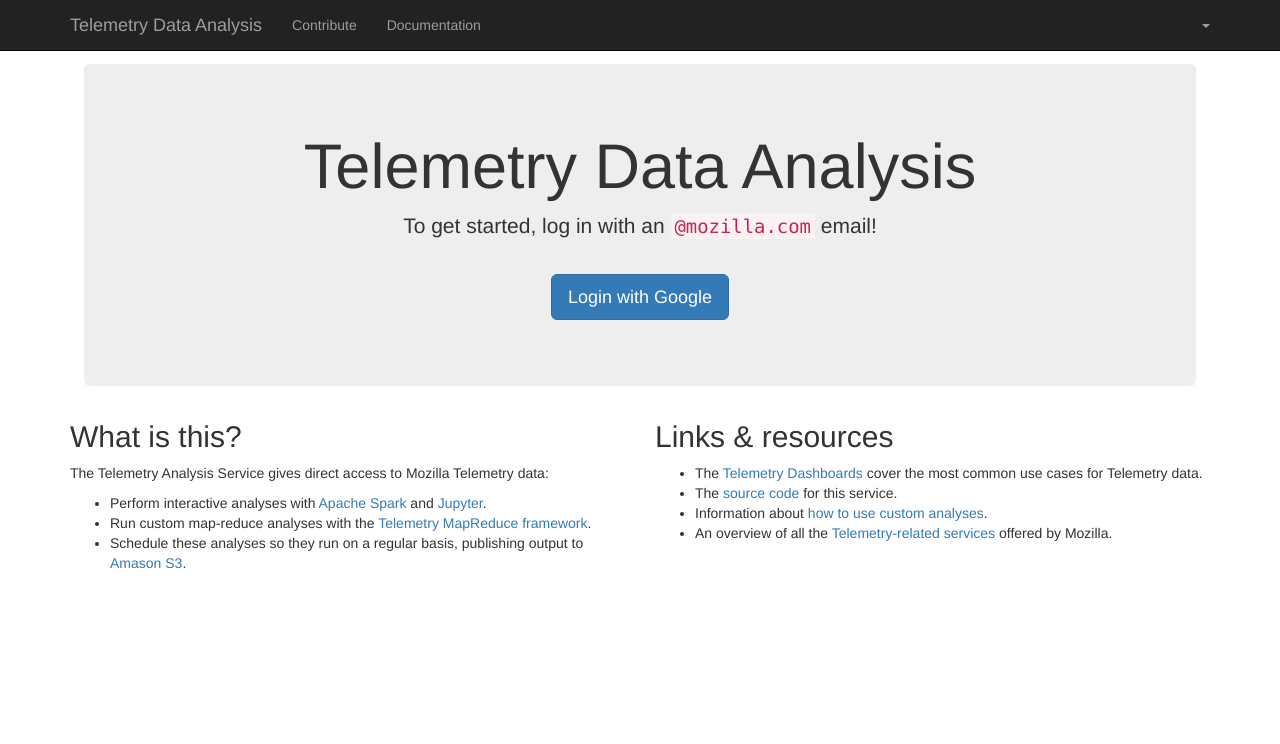
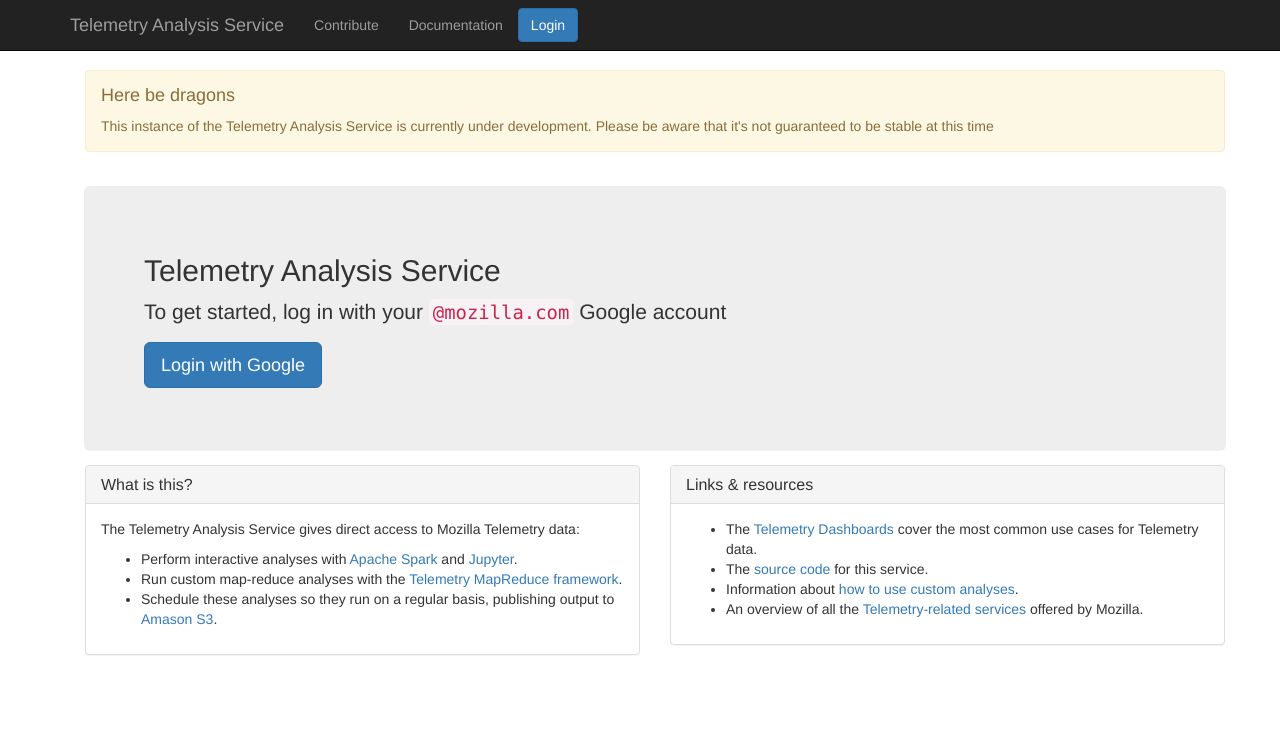
Before and after one commit to mozilla/telemetry-analysis-service, a Django app: page /accounts/login/ in a window 1280 px wide. Shown: the top 744 px of the page. Run offline with Django 3.2, Linux system fonts and the light colour scheme; parts of the project's set-up code (start-up, migrations or seed data) failed here and were passed over; some libraries are stand-ins or nearby versions.

Commit message:
Add warning about stability (#25)
Also make some minor style updates

```diff
--- a/atmo/static/css/base.css
+++ b/atmo/static/css/base.css
@@ -11,6 +11,5 @@
   user-select: none;
 }
 
-div.container.main {
-  padding-top:50px;
-}
+/* don't let the top navigation bar cover any content */
+body { padding: 70px; }
--- a/atmo/static/css/dashboard.css
+++ b/atmo/static/css/dashboard.css
@@ -1,9 +1,6 @@
 /* This Source Code Form is subject to the terms of the Mozilla Public
  * License, v. 2.0. If a copy of the MPL was not distributed with this
  * file, You can obtain one at http://mozilla.org/MPL/2.0/. */
-
-/* don't let the top navigation bar cover any content */
-body { padding: 70px; }
 
 .lead img {
   margin: 0.5em;
--- a/atmo/templates/account/login.html
+++ b/atmo/templates/account/login.html
@@ -1,5 +1,5 @@
 {% extends "account/base.html" %}
-{% load socialaccount static %}
+{% load socialaccount staticfiles %}
 
 {% block head_title %}Login{% endblock %}
 
@@ -9,17 +9,24 @@
 
 {% block content %}
 <div class="row">
-  <div class="col-md-12">
-    <div class="jumbotron text-center">
-      <h1>Telemetry Data Analysis</h1>
-      <p>To get started, log in with an <code>@mozilla.com</code> email!</p>
-      <a class="btn btn-lg btn-primary login-button" href="{% provider_login_url "google" next= redirect_field_value %}">Login with Google</a>
+  <div class="col-md-14">
+    <div class="jumbotron">
+      <h2>Telemetry Analysis Service</h2>
+      <p>To get started, log in with your <code>@mozilla.com</code> Google account</p>
+      <p>
+        <a class="btn btn-primary btn-lg" href="{% provider_login_url "google" next=redirect_field_value %}">Login with Google</a>
+      </p>
     </div>
   </div>
 </div>
+
 <div class="row">
   <div class="col-md-6">
-    <h2>What is this?</h2>
+    <div class="panel panel-default">
+      <div class="panel-heading">
+        <h2 class="panel-title">What is this?</h2>
+      </div>
+      <div class="panel-body">
         <p>The Telemetry Analysis Service gives direct access to Mozilla Telemetry data:</p>
         <ul>
           <li>Perform interactive analyses with <a href="http://spark.apache.org/">Apache Spark</a> and <a href="http://jupyter.org/">Jupyter</a>.</li>
@@ -27,8 +34,14 @@
           <li>Schedule these analyses so they run on a regular basis, publishing output to <a href="https://aws.amazon.com/s3/">Amason S3</a>.</li>
         </ul>
       </div>
+    </div>
+  </div>
   <div class="col-md-6">
-    <h2>Links &amp; resources</h2>
+    <div class="panel panel-default">
+      <div class="panel-heading">
+        <h2 class="panel-title">Links &amp; resources</h2>
+      </div>
+      <div class="panel-body">
         <ul>
           <li>The <a href="https://telemetry.mozilla.org/">Telemetry Dashboards</a> cover the most common use cases for Telemetry data.</li>
           <li>The <a href="https://github.com/mozilla/telemetry-analysis-service">source code</a> for this service.</li>
@@ -37,4 +50,5 @@
         </ul>
       </div>
     </div>
+</div>
 {% endblock %}
--- a/atmo/templates/atmo/base.html
+++ b/atmo/templates/atmo/base.html
@@ -1,4 +1,4 @@
-{% load staticfiles %}<!DOCTYPE html>
+{% load socialaccount staticfiles %}<!DOCTYPE html>
 <html>
   <head>
     {% block head_basic %}
@@ -33,31 +33,44 @@
             <span class="icon-bar"></span>
             <span class="icon-bar"></span>
           </button>
-          <a class="navbar-brand" href="/">Telemetry Data Analysis</a>
+          <a class="navbar-brand" href="/">Telemetry Analysis Service</a>
         </div>
         <div id="navbar" class="navbar-collapse collapse">
           <ul class="nav navbar-nav">
             <li><a href="https://github.com/mozilla/telemetry-analysis-service" target="_blank">Contribute</a></li>
             <li><a href="#">Documentation</a></li>
           </ul>
+          {% if request.user.is_authenticated %}
           <ul class="nav navbar-nav navbar-right">
             <li class="dropdown">
               <a href="#" class="dropdown-toggle" data-toggle="dropdown" role="button" aria-haspopup="true" aria-expanded="false">{{ request.user.email }} <span class="caret"></span></a>
               <ul class="dropdown-menu">
-                {% if request.user.is_authenticated %}
                 <li><a href="{% url 'account_email' %}">Emails</a></li>
                 <li><a href="{% url 'socialaccount_connections' %}">Accounts</a></li>
                 <li><a href="{% url 'account_logout' %}">Log out</a></li>
-                {% else %}
-                <li><a href="{% url 'account_login' %}">Log in</a></li>
-                {% endif %}
               </ul>
             </li>
           </ul>
+          {% else %}
+          <a href="{% provider_login_url "google" next=redirect_field_value %}" class="btn btn-primary navbar-btn">Login</a>
+          {% endif %}
         </div>
       </div>
     </nav>
     <div class="container main">
+      {% if "dev" in request.get_host or "localhost" in request.get_host %}
+      <div class="row">
+        <div class="col-md-12">
+          <div class="alert alert-warning" role="alert">
+            <h4>Here be dragons</h4>
+            <p>
+              This instance of the Telemetry Analysis Service is currently under development.
+              Please be aware that it's not guaranteed to be stable at this time
+            </p>
+          </div>
+        </div>
+      </div>
+      {% endif %}
     {% block content %}
     {% endblock %}
     </div>
```
Lines whose indentation alone changed are shown as unchanged.
